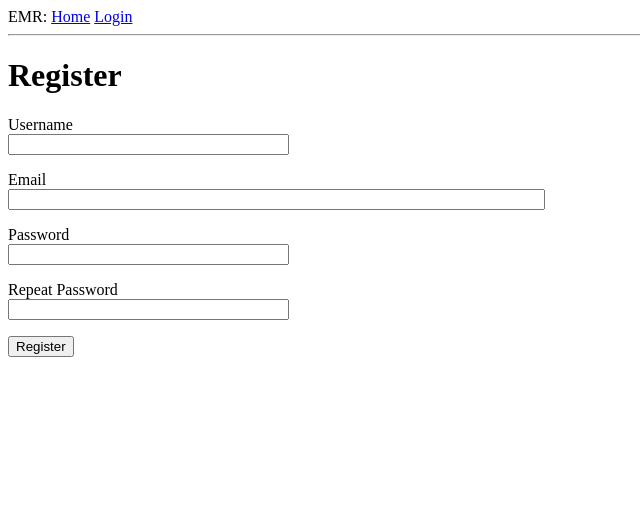
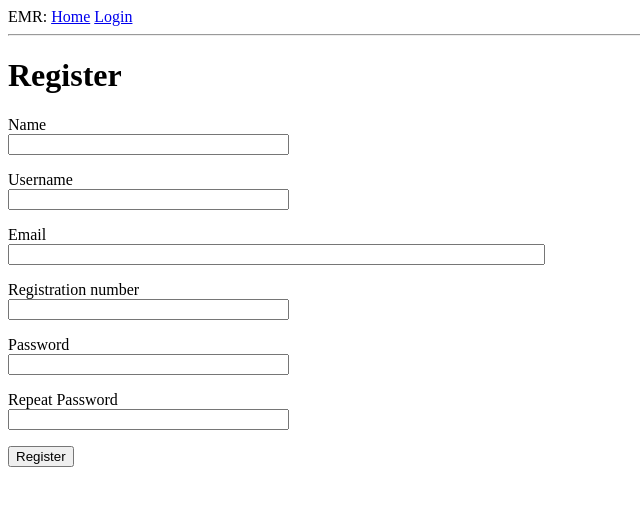
Before and after one commit to joshestein/digital_doc, a Flask app: page /register in a window 1280 px wide. Shown: the top 506 px of the page, without its empty margins (0-640 px from the left). Run offline with Flask 2, Linux system fonts and the light colour scheme.

Commit message:
Updated flow of site

```diff
--- a/app/forms.py
+++ b/app/forms.py
@@ -10,8 +10,10 @@ class LoginForm(FlaskForm):
     submit = SubmitField('Sign In')
 
 class RegistrationForm(FlaskForm):
+    name = StringField('Name', validators=None)
     username = StringField('Username', validators=[DataRequired()])
     email = StringField('Email', validators=[DataRequired(), Email()])
+    registration_number = StringField('Registration number', validators=[DataRequired()])
     password = PasswordField('Password', validators=[DataRequired()])
     password2 = PasswordField('Repeat Password', validators=[DataRequired(), EqualTo('password')])
     submit = SubmitField('Register')
--- a/app/routes.py
+++ b/app/routes.py
@@ -7,19 +7,9 @@ from werkzeug.urls import url_parse
 
 @app.route('/')
 @app.route('/index')
-@login_required
+#@login_required
 def index():
-    patients = [
-        {
-            'name':'Josh',
-            'age':22
-        },
-        {
-            'name':'Kristien',
-            'age':20
-        }
-    ]
-    return render_template('index.html', title='Home', patients=patients)
+    return render_template('index.html', title='Home')
 
 @app.route('/login', methods = ['GET', 'POST'])
 def login():
@@ -49,7 +39,7 @@ def register():
         return redirect(url_for('index'))
     form = RegistrationForm()
     if form.validate_on_submit():
-        doc = Doctor(username = form.username.data, email = form.email.data)
+        doc = Doctor(name = form.name.data, username = form.username.data, email = form.email.data, registration_number = form.registration_number.data)
         doc.set_password(form.password.data)
         db.session.add(doc)
         db.session.commit()
--- a/app/templates/register.html
+++ b/app/templates/register.html
@@ -4,6 +4,13 @@
   <h1>Register</h1>
   <form action="" method = "post">
     {{ form.hidden_tag() }}
+    <p>
+      {{ form.name.label }}<br>
+      {{ form.name(size = 32) }}<br>
+      {% for error in form.name.errors %}
+      <<span style="color: red;">[{{ error}}]</span>
+      {% endfor %}
+    </p>
     <p>
       {{ form.username.label }}<br>
       {{ form.username(size = 32) }}<br>
@@ -17,6 +24,10 @@
       {% for error in form.email.errors %}
       <span style="color: red;">[{{ error }}]</span>
       {% endfor %}
+    </p>
+    <p>
+      {{ form.registration_number.label }}<br>
+      {{ form.registration_number(size = 32)}}<br>
     </p>
     <p>
       {{ form.password.label }}<br>
```
Also changed, not shown: app/templates/index.html (+4 -6 lines), app.db, 1 other file.
